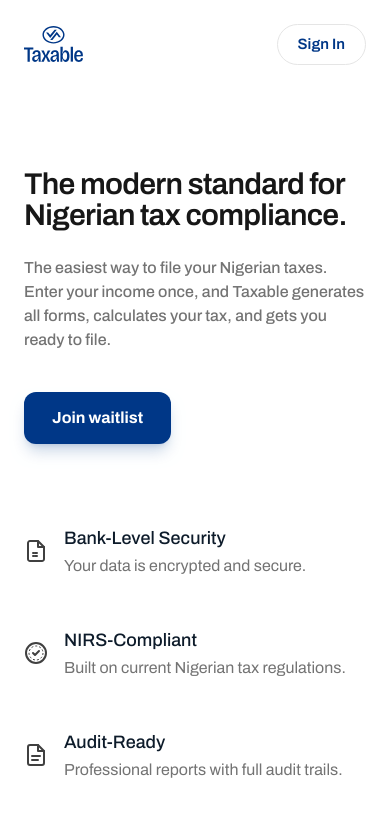
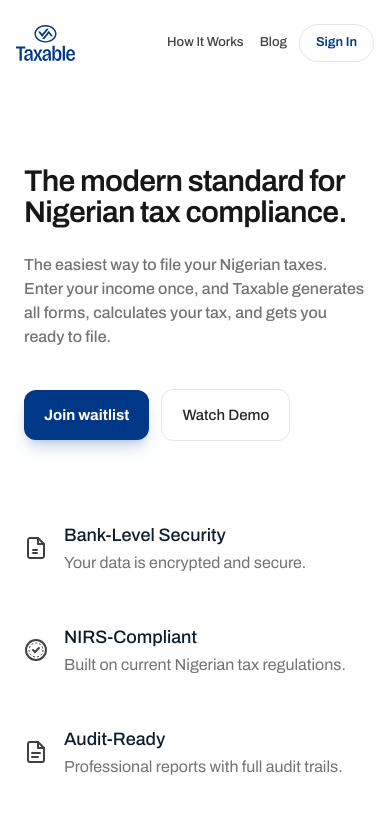
Before and after one commit to Gratebridge-Labs/taxable-web, a Next.js app: page / in a window 390 px wide. Shown: the top 832 px of the page. Built offline with nearby package versions, Linux system fonts and the light colour scheme.

Commit message:
feat: introduce core landing page components including CTA, comparison, and FAQ sections

```diff
--- a/components/BottomCTA.tsx
+++ b/components/BottomCTA.tsx
@@ -17,11 +17,11 @@
                 <h2 className="text-2xl md:text-3xl font-semibold text-taxable-navy mb-8 max-w-2xl mx-auto leading-tight">
                     Join Nigerians who've already simplified tax filing
                 </h2>
-                <div className="flex flex-wrap justify-center gap-4">
-                    <button className="bg-taxable-blue hover:bg-opacity-95 text-taxable-light font-medium px-8 py-3.5 rounded-xl text-lg transition-all active:scale-95 shadow-lg shadow-taxable-blue/20">
+                <div className="flex flex-row justify-center gap-3">
+                    <button className="bg-taxable-blue hover:bg-opacity-95 text-taxable-light font-medium px-5 md:px-8 py-3.5 rounded-xl text-base md:text-lg transition-all active:scale-95 shadow-lg shadow-taxable-blue/20 whitespace-nowrap">
                         Join waitlist
                     </button>
-                    <button className="bg-white border border-taxable-lightgray text-taxable-dark font-medium px-8 py-3.5 rounded-xl text-lg hover:bg-gray-50 transition-all">
+                    <button className="bg-white border border-taxable-lightgray text-taxable-dark font-medium px-5 md:px-8 py-3.5 rounded-xl text-base md:text-lg hover:bg-gray-50 transition-all whitespace-nowrap">
                         Watch Demo
                     </button>
                 </div>
--- a/components/ComparisonSection.tsx
+++ b/components/ComparisonSection.tsx
@@ -40,11 +40,11 @@
                 <h2 className="text-2xl md:text-3xl font-medium text-taxable-dark mb-8 leading-tight">
                     Tax Filing Doesn't Have to Be This Hard
                 </h2>
-                <div className="flex flex-wrap gap-4">
-                    <button className="bg-taxable-blue hover:bg-opacity-95 text-taxable-light font-medium px-6 py-3 rounded-xl text-lg transition-all active:scale-95 shadow-lg shadow-taxable-blue/20">
+                <div className="flex flex-row gap-3">
+                    <button className="bg-taxable-blue hover:bg-opacity-95 text-taxable-light font-medium px-4 md:px-6 py-3 rounded-xl text-base md:text-lg transition-all active:scale-95 shadow-lg shadow-taxable-blue/20 whitespace-nowrap">
                         Join waitlist
                     </button>
-                    <button className="bg-white border border-[#E5E5E5] text-taxable-dark font-medium px-6 py-3 rounded-xl text-lg hover:bg-gray-50 transition-all">
+                    <button className="bg-white border border-[#E5E5E5] text-taxable-dark font-medium px-4 md:px-6 py-3 rounded-xl text-base md:text-lg hover:bg-gray-50 transition-all whitespace-nowrap">
                         Watch Demo
                     </button>
                 </div>
--- a/components/FAQSection.tsx
+++ b/components/FAQSection.tsx
@@ -55,12 +55,12 @@
                         whileInView={{ opacity: 1, y: 0 }}
                         viewport={{ once: true }}
                         transition={{ delay: 0.2 }}
-                        className="flex flex-wrap gap-4"
+                        className="flex flex-row gap-3"
                     >
-                        <button className="px-6 py-3 rounded-2xl bg-white border border-[#E5E5E5] text-[#171717] font-medium text-lg hover:bg-gray-50 transition-all hover:shadow-sm">
+                        <button className="px-4 md:px-6 py-3 rounded-2xl bg-white border border-[#E5E5E5] text-[#171717] font-medium text-base md:text-lg hover:bg-gray-50 transition-all hover:shadow-sm whitespace-nowrap">
                             Watch Demo
                         </button>
-                        <button className="px-6 py-3 rounded-2xl bg-white border border-[#E5E5E5] text-[#171717] font-medium text-lg hover:bg-gray-50 transition-all hover:shadow-sm">
+                        <button className="px-4 md:px-6 py-3 rounded-2xl bg-white border border-[#E5E5E5] text-[#171717] font-medium text-base md:text-lg hover:bg-gray-50 transition-all hover:shadow-sm whitespace-nowrap">
                             Contact us
                         </button>
                     </motion.div>
--- a/components/LandingPage.tsx
+++ b/components/LandingPage.tsx
@@ -65,22 +65,16 @@
     return (
         <div className="min-h-screen bg-white text-taxable-dark font-sans selection:bg-taxable-blue selection:text-white overflow-x-hidden">
             {/* Header */}
-            <header className="py-6 px-6 md:px-14 flex items-center justify-between w-full max-w-7xl mx-auto">
+            <header className="py-6 px-4 md:px-14 flex items-center justify-between w-full max-w-7xl mx-auto">
                 <Logo />
-                <nav className="flex items-center gap-4 md:gap-10">
-                    <div className="hidden md:flex gap-8 text-[15px] font-medium text-[#404040]">
+                <nav className="flex items-center gap-3 md:gap-10">
+                    <div className="flex gap-4 md:gap-8 text-[13px] md:text-[15px] font-medium text-[#404040]">
                         <Link href="#" className="hover:text-taxable-blue transition-colors">How It Works</Link>
-                        <Link href="#" className="hover:text-taxable-blue transition-colors">About</Link>
-                        <Link
-                            href="/blog"
-                            className="hover:text-taxable-blue transition-colors text-[15px] font-medium text-[#404040]"
-                        >
-                            Blog
-                        </Link>
+                        <Link href="/blog" className="hover:text-taxable-blue transition-colors">Blog</Link>
                     </div>
                     <Link
                         href="https://dashboard.gettaxable.com/"
-                        className="border border-[#E5E5E5] text-taxable-blue font-semibold px-5 py-2 rounded-full text-[15px] hover:bg-gray-50 transition-all hover:shadow-sm"
+                        className="border border-[#E5E5E5] text-taxable-blue font-semibold px-4 md:px-5 py-2 rounded-full text-[13px] md:text-[15px] hover:bg-gray-50 transition-all hover:shadow-sm whitespace-nowrap"
                     >
                         Sign In
                     </Link>
@@ -106,14 +100,19 @@
                     >
                         The easiest way to file your Nigerian taxes. Enter your income once, and Taxable generates all forms, calculates your tax, and gets you ready to file.
                     </motion.p>
-                    <motion.button
+                    <motion.div
                         initial={{ opacity: 0, y: 20 }}
                         animate={{ opacity: 1, y: 0 }}
                         transition={{ duration: 0.6, delay: 0.2, ease: "easeOut" }}
-                        className="bg-taxable-blue hover:bg-opacity-95 text-white font-bold px-7 py-3.5 rounded-xl text-[16px] transition-all active:scale-95 shadow-lg shadow-taxable-blue/20"
+                        className="flex flex-row items-center gap-3"
                     >
-                        Join waitlist
-                    </motion.button>
+                        <button className="bg-taxable-blue hover:bg-opacity-95 text-white font-bold px-5 md:px-8 py-3.5 rounded-xl text-[15px] md:text-[16px] transition-all active:scale-95 shadow-lg shadow-taxable-blue/20 whitespace-nowrap">
+                            Join waitlist
+                        </button>
+                        <button className="bg-white border border-[#E5E5E5] text-taxable-dark font-medium px-5 md:px-8 py-3.5 rounded-xl text-[15px] md:text-[16px] hover:bg-gray-50 transition-all whitespace-nowrap">
+                            Watch Demo
+                        </button>
+                    </motion.div>
                 </section>
 
                 {/* Features Section */}
```
